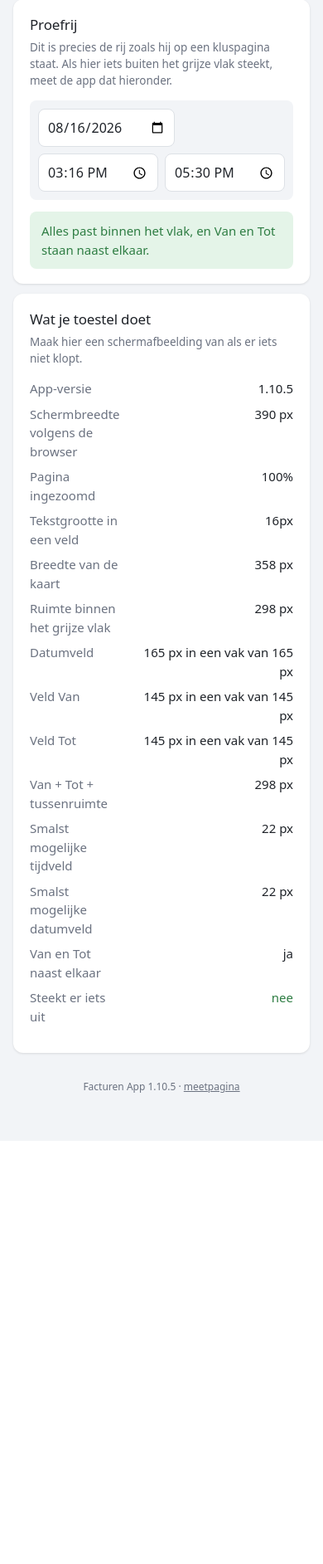
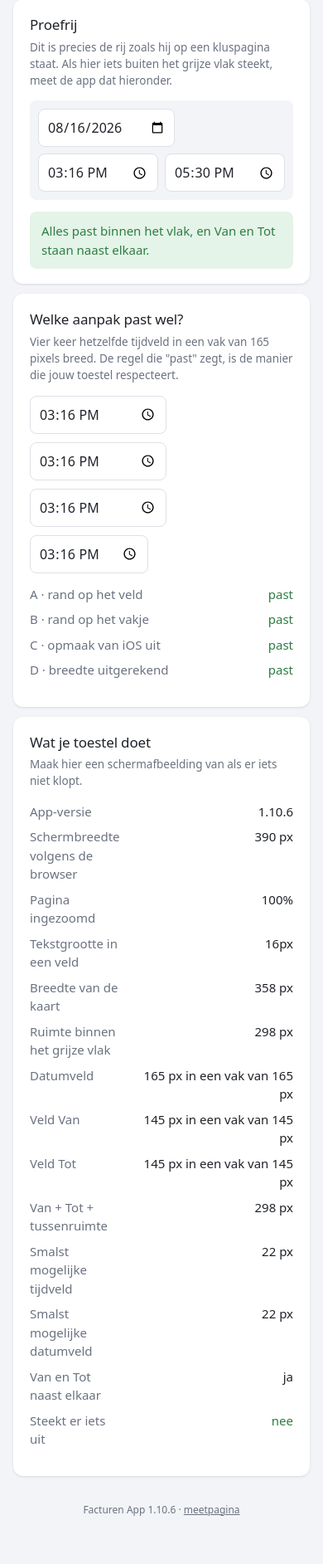
Before and after one commit to stsanders06/facturen-app, a Flask app: page /diagnose in a window 390 px wide. Shown: the part 126-2011 px from the top of the page at 83% size. Before the commit the page ends 1501 px from the top, so only its background shows below. Run offline with Flask 3, Linux system fonts and the light colour scheme.

Commit message:
Rand en marge van de tijdvelden naar het vakje eromheen
De meetpagina gaf de doorslag: het veld was steeds exact 22px te breed —
187 in een vak van 165, eerder 360 in een vak van 338. Dat is de marge
van 2x10px plus 2px rand. Safari op de iPhone telt die bovenop de
opgegeven breedte in plaats van erin, ondanks box-sizing: border-box.
Vandaar dat width, max-width en minmax(0,1fr) allemaal niets uithaalden.

De vakjes dragen nu de rand, de marge en de achtergrond; het veld zelf is
kaal met width 100%. Dan valt er niets meer bovenop te tellen. De
focusrand staat via :focus-within op het vakje, dus het oogt hetzelfde.

De meetpagina test daarnaast vier technieken naast elkaar en meldt welke
het toestel respecteert.

Co-Authored-By: Claude Opus 5 <noreply@anthropic.com>

```diff
--- a/facturen_app/app/main.py
+++ b/facturen_app/app/main.py
@@ -20,7 +20,7 @@ from werkzeug.utils import secure_filename
 # Versie van de app; staat onderaan elke pagina zodat je kunt zien wat er draait.
 # Hoort gelijk te lopen met de version in config.yaml. Draait de app in Home
 # Assistant, dan wint wat de Supervisor zegt dat hij heeft geïnstalleerd.
-VERSIE = os.environ.get("ADDON_VERSION") or "1.10.5"
+VERSIE = os.environ.get("ADDON_VERSION") or "1.10.6"
 
 DATA_DIR = os.environ.get("DATA_DIR", os.path.join(os.path.dirname(__file__), "data"))
 DB_PATH = os.path.join(DATA_DIR, "facturen.db")
--- a/facturen_app/app/templates/diagnose.html
+++ b/facturen_app/app/templates/diagnose.html
@@ -40,6 +40,34 @@
   }
   .uitkomst-blok.goed { background: var(--ok-soft); color: var(--ok); }
   .uitkomst-blok.fout { background: var(--danger-soft); color: var(--danger); }
+
+  /* Vier manieren om een tijdveld in een vak van 165px te krijgen, om te zien welke
+     jouw toestel respecteert. Elk vak is even breed; wat eruit steekt, is fout. */
+  .proefvak { width: 165px; box-sizing: border-box; margin-bottom: 10px; }
+  .proefvak input { font-size: 16px; font-family: inherit; }
+
+  /* A — zoals het was: rand en marge op het veld zelf */
+  .v-a input {
+    width: 100%; box-sizing: border-box; padding: 10px;
+    border: 1px solid var(--border); border-radius: 8px;
+  }
+  /* B — rand en marge op het vakje, veld kaal */
+  .v-b {
+    padding: 10px; border: 1px solid var(--border); border-radius: 8px;
+    background: var(--input-bg);
+  }
+  .v-b input { display: block; width: 100%; padding: 0; border: 0; background: transparent; }
+  /* C — de eigen opmaak van iOS uitzetten */
+  .v-c input {
+    width: 100%; box-sizing: border-box; padding: 10px;
+    border: 1px solid var(--border); border-radius: 8px;
+    -webkit-appearance: none; appearance: none;
+  }
+  /* D — breedte uitrekenen met de marge erafgetrokken */
+  .v-d input {
+    width: calc(100% - 22px); padding: 10px;
+    border: 1px solid var(--border); border-radius: 8px;
+  }
 </style>
 {% endblock %}
 {% block content %}
@@ -64,6 +92,21 @@
       </div>
     </div>
     <div class="uitkomst-blok" id="oordeel">Meten…</div>
+  </section>
+
+  <section class="card">
+    <div class="card-head">
+      <h2>Welke aanpak past wel?</h2>
+      <p>Vier keer hetzelfde tijdveld in een vak van 165 pixels breed. De regel die
+        "past" zegt, is de manier die jouw toestel respecteert.</p>
+    </div>
+    <div id="proeven">
+      <div class="proefvak v-a"><input type="time" value="15:16" aria-label="Proef A"></div>
+      <div class="proefvak v-b"><input type="time" value="15:16" aria-label="Proef B"></div>
+      <div class="proefvak v-c"><input type="time" value="15:16" aria-label="Proef C"></div>
+      <div class="proefvak v-d"><input type="time" value="15:16" aria-label="Proef D"></div>
+    </div>
+    <dl class="meting" id="proefcijfers" style="margin-top:14px"></dl>
   </section>
 
   <section class="card">
@@ -136,6 +179,30 @@
       ['Steekt er iets uit', uitsteek > 0 ? 'ja, ' + uitsteek + ' px' : 'nee']
     ];
 
+    // Welke van de vier manieren houdt het veld binnen zijn vak van 165 px?
+    var namen = {
+      'v-a': 'A · rand op het veld',
+      'v-b': 'B · rand op het vakje',
+      'v-c': 'C · opmaak van iOS uit',
+      'v-d': 'D · breedte uitgerekend'
+    };
+    var proefLijst = document.getElementById('proefcijfers');
+    document.querySelectorAll('#proeven .proefvak').forEach(function (vak) {
+      var soort = vak.classList[1];
+      var veld = vak.querySelector('input');
+      var s = getComputedStyle(vak);
+      var binnen = vak.getBoundingClientRect().right -
+                   parseFloat(s.paddingRight) - parseFloat(s.borderRightWidth);
+      var over = Math.round(veld.getBoundingClientRect().right - binnen);
+      var dt = document.createElement('dt');
+      dt.textContent = namen[soort];
+      var dd = document.createElement('dd');
+      dd.textContent = over > 1 ? 'steekt ' + over + ' px uit' : 'past';
+      dd.className = over > 1 ? 'fout' : 'goed';
+      proefLijst.appendChild(dt);
+      proefLijst.appendChild(dd);
+    });
+
     var lijst = document.getElementById('cijfers');
     regels.forEach(function (r) {
       var dt = document.createElement('dt');
--- a/facturen_app/config.yaml
+++ b/facturen_app/config.yaml
@@ -1,6 +1,6 @@
 ---
 name: Facturen App
-version: "1.10.5"
+version: "1.10.6"
 slug: facturen_app
 description: >-
   Simpele facturatie: materiaal- en arbeidskosten optellen, PDF genereren en
```
Also changed, not shown: facturen_app/app/templates/klus.html (+25 -6 lines), facturen_app/CHANGELOG.md.
